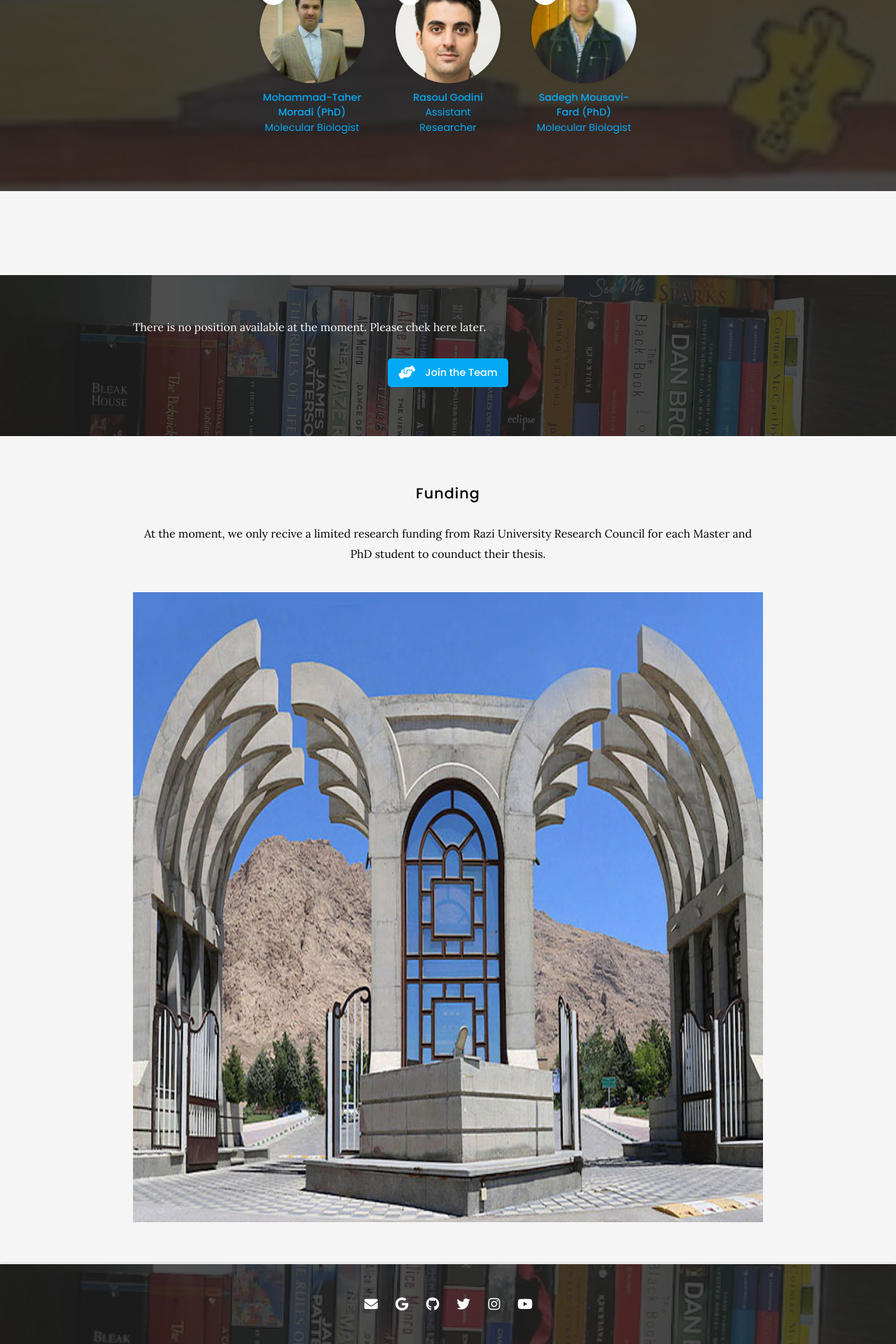
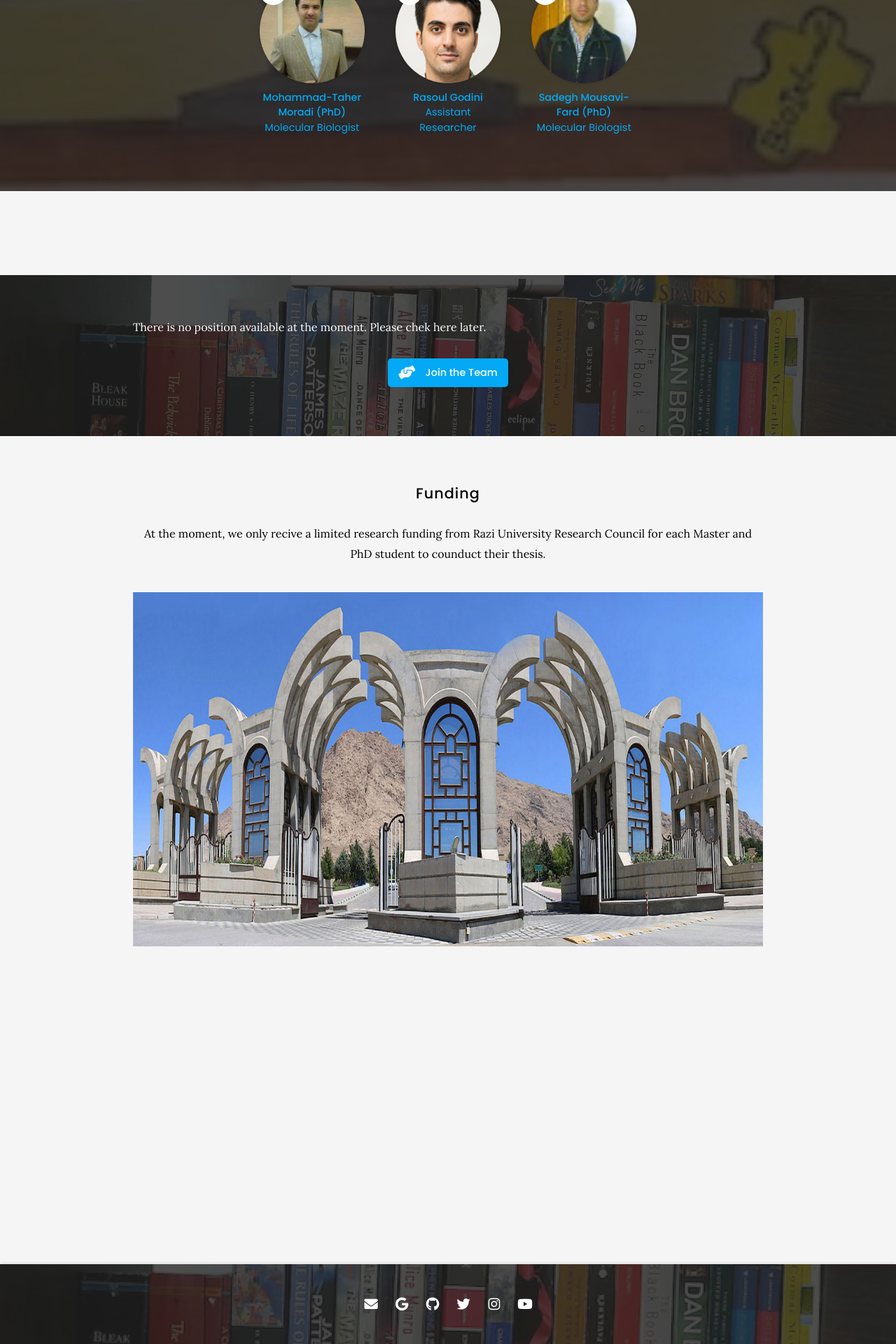
Before and after one commit to Hossein-Fallahi/Fallahi-Bioinformatics-Lab, a Jekyll site: the page built from team/index.md, in a window 1280 px wide. Shown: the part 1730-3650 px from the top of the page at 70% size. Built offline with Jekyll 4.4.1, drawn with Linux system fonts in a browser that asks for light colours; nearby versions of some CDN libraries.

Commit message:
Update gallery.scss

```diff
--- a/css/gallery.scss
+++ b/css/gallery.scss
@@ -32,8 +32,8 @@
         left: 0;
         top: 0;
         object-fit: cover;
-        min-width: 100%;
-        min-height: 100%;
+        min-width: 50%;
+        min-height: 50%;
       }
     }
   }
```
